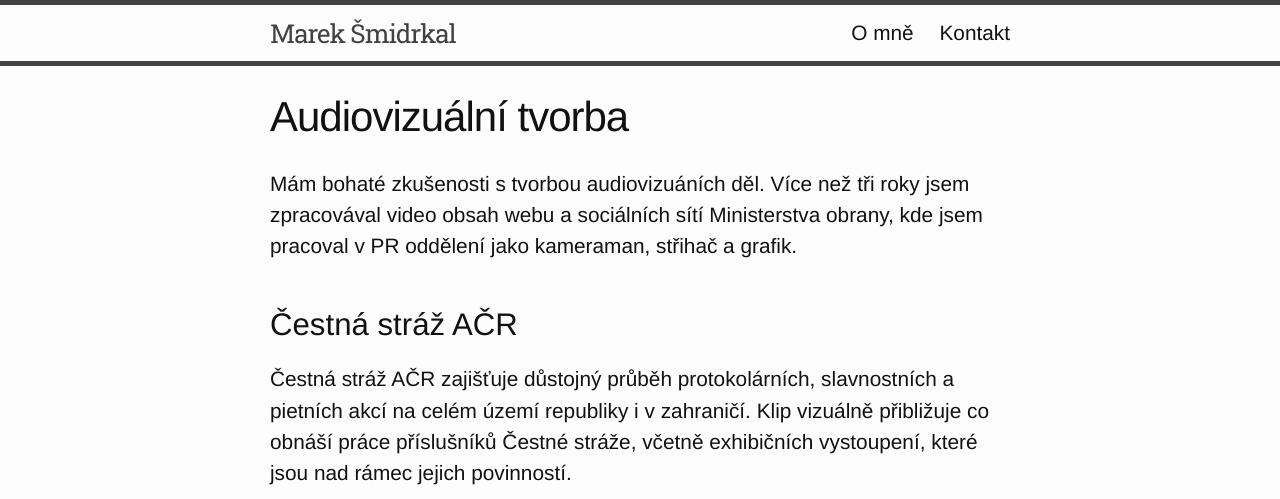
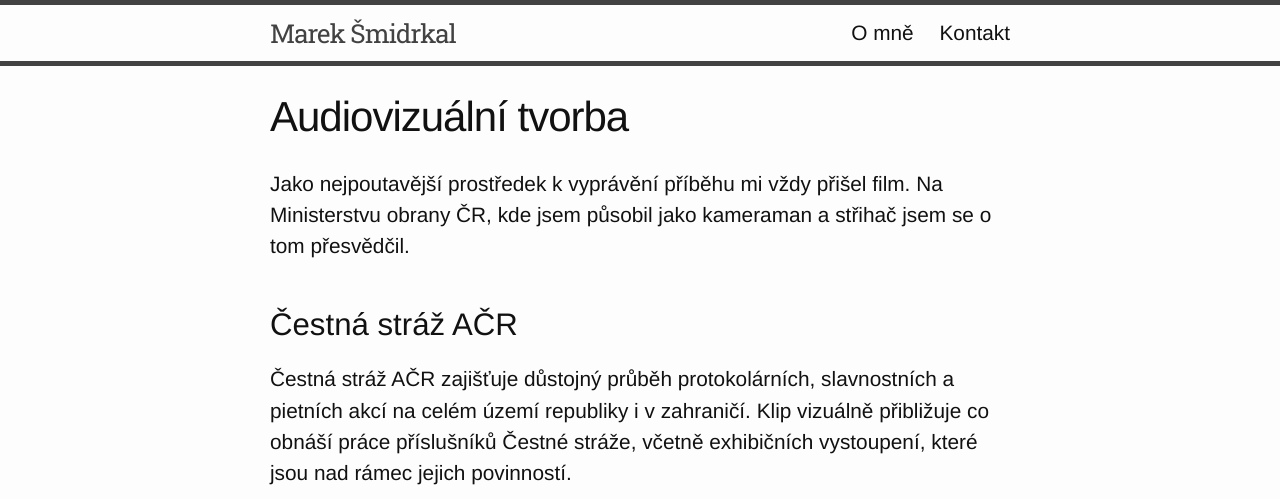
Before and after one commit to shm1ck/my-first-repo.github.io, a Jekyll site: the page built from _posts/2016-12-21-video.markdown, in a window 1280 px wide and 900 px high, cut to the strip 0-499 px from the top of the window. Built offline with Jekyll 4.4.1, drawn with Linux system fonts in a browser that asks for light colours; some web fonts are replaced.

Commit message:
Update 2016-12-21-video.markdown

```diff
--- a/_posts/2016-12-21-video.markdown
+++ b/_posts/2016-12-21-video.markdown
@@ -5,7 +5,7 @@ date:   2015-05-31 05:10:14 -0400
 categories: video
 author: Marek Šmidrkal
 ---
-<p>Mám bohaté zkušenosti s tvorbou audiovizuáních děl. Více než tři roky jsem zpracovával video obsah webu a sociálních sítí Ministerstva obrany, kde jsem pracoval v PR oddělení jako kameraman, střihač a grafik.</p>
+<p>Jako nejpoutavější prostředek k vyprávění příběhu mi vždy přišel film. Na Ministerstvu obrany ČR, kde jsem působil jako kameraman a střihač jsem se o tom přesvědčil.</p>
 
 <h1 class="video">Čestná stráž AČR</h1>
 <p>Čestná stráž AČR zajišťuje důstojný průběh protokolárních, slavnostních a pietních akcí na celém území republiky i v zahraničí. Klip vizuálně přibližuje co obnáší práce příslušníků Čestné stráže, včetně exhibičních vystoupení, které jsou nad rámec jejich povinností.</p>
```
